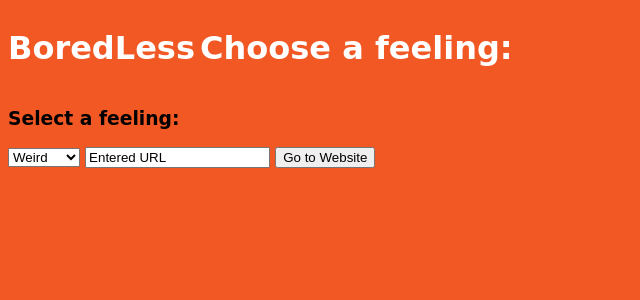
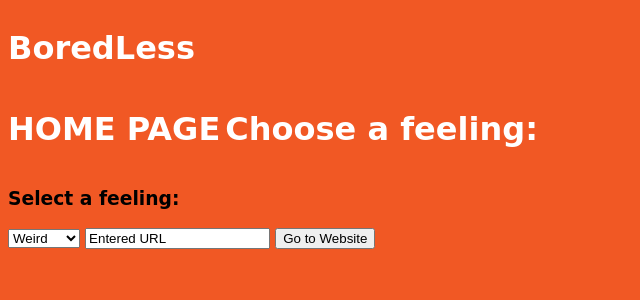
Before and after one commit to gracepfohl/BoredLess, a Django app: template templates/home.html in a window 1280 px wide. Shown: the top 300 px of the page, without its empty margins (0-640 px from the left). Run offline with Django 3.2, Linux system fonts and the light colour scheme; the template is opened without the code that fills it, so the values that code supplies are empty.

Commit message:
made main and hom pages different from each other

```diff
--- a/templates/home.html
+++ b/templates/home.html
@@ -21,8 +21,8 @@
  <body>
      <div class="pagetitle">
        <h1>BoredLess</h1>
-
-
+<br>
+      <h1>HOME PAGE</h1>
      <h1>Choose a feeling: </h1>
      <form method="post" action="/">
        <h3>Select a feeling: </h3>
--- a/templates/index.html
+++ b/templates/index.html
@@ -23,7 +23,7 @@
      </div>
      <div class="main">
      </div>
-
+      <h1>INDEX </h1>
      <h1>Add Data to the website</h1>
      <form method="post" action="/">
        <h3>Select a feeling: </h3>
```
